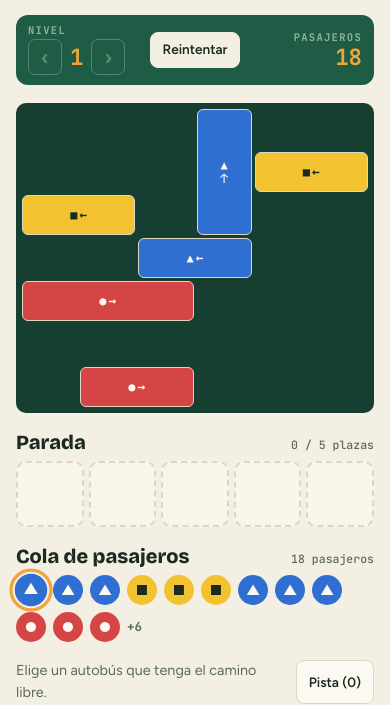
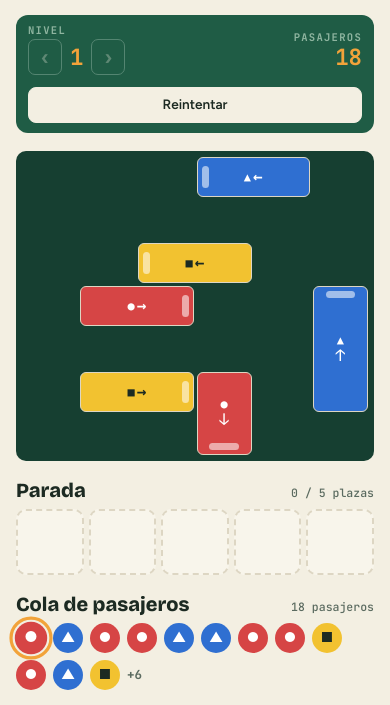
Before and after one commit to ecartolariesteves/300-Lab, a plain HTML site: page 303-Games/sala-de-juegos/ultima-parada/index.html in a window 390 px wide. Shown: the part 170-875 px from the top of the page. Drawn offline with nearby package versions, Linux system fonts and the light colour scheme.

Commit message:
Restore validated level generator and polish Última Parada
- Restore the standard mulberry32 PRNG from the validated reference
  (61|t); the changed constant produced different, unreviewed levels.
- Resume at the highest unlocked level instead of level 1.
- Use fixed light/dark text on buses and passengers so symbols stay
  readable in dark mode.
- Mark each bus front with a light stripe and enlarge the arrow.
- Move Retry to its own row on narrow screens so 3-digit levels fit.

```diff
--- a/303-Games/sala-de-juegos/ultima-parada/game.js
+++ b/303-Games/sala-de-juegos/ultima-parada/game.js
@@ -83,7 +83,7 @@ function renderBoard() {
     if (state.gone & (1 << id)) return;
     const button = document.createElement('button');
     button.type = 'button';
-    button.className = `bus ${bus.horiz ? 'horizontal' : 'vertical'} ${COLORS[bus.color]}`;
+    button.className = `bus ${bus.horiz ? 'horizontal' : 'vertical'} ${COLORS[bus.color]} dir-${bus.dir}`;
     if (id === hintedBus) button.classList.add('hinted');
     button.dataset.busId = id;
     button.dataset.color = bus.color;
@@ -320,4 +320,5 @@ $('result-action').addEventListener('click', () => {
   else loadLevel(currentLevel);
 });
 
-loadLevel(1);
+// Al abrir la página seguimos donde lo dejaste: el nivel más alto desbloqueado
+loadLevel(unlocked);
--- a/303-Games/sala-de-juegos/ultima-parada/levels.js
+++ b/303-Games/sala-de-juegos/ultima-parada/levels.js
@@ -1,5 +1,5 @@
 // Prototipo: generador + solucionador de "Última Parada"
-function mulberry32(a){return function(){a|=0;a=a+0x6D2B79F5|0;let t=Math.imul(a^a>>>15,1|a);t=t+Math.imul(t^t>>>7,61|a)^t;return((t^t>>>14)>>>0)/4294967296}}
+function mulberry32(a){return function(){a|=0;a=a+0x6D2B79F5|0;let t=Math.imul(a^a>>>15,1|a);t=t+Math.imul(t^t>>>7,61|t)^t;return((t^t>>>14)>>>0)/4294967296}}
 const DIRS={N:[-1,0],S:[1,0],E:[0,1],W:[0,-1]};
 const CAP=3;
 
--- a/303-Games/sala-de-juegos/ultima-parada/style.css
+++ b/303-Games/sala-de-juegos/ultima-parada/style.css
@@ -27,12 +27,18 @@
 .bus {
   position: relative; z-index: 1; display: flex; align-items: center; justify-content: center; gap: 4px;
   min-width: 40px; min-height: 40px; padding: 3px; border: 2px solid var(--line); border-radius: 9px;
-  color: var(--paper); font: 700 clamp(.72rem, 2.5vw, 1rem)/1 var(--f-mono); cursor: pointer;
+  color: #FFFFFF; font: 700 clamp(.72rem, 2.5vw, 1rem)/1 var(--f-mono); cursor: pointer;
 
   transition: transform 220ms ease, opacity 180ms ease, filter 150ms ease;
   touch-action: manipulation;
 }
-.bus[data-color="2"] { color: var(--ink); }
+.bus[data-color="2"], .bus[data-color="4"] { color: #1C2A22; }
+/* Morro del autobús: una franja clara en el lado hacia el que sale */
+.bus::after { content: ""; position: absolute; border-radius: 4px; background: rgb(255 255 255 / 0.55); }
+.bus.dir-E::after { right: 4px; top: 22%; bottom: 22%; width: 7px; }
+.bus.dir-W::after { left: 4px; top: 22%; bottom: 22%; width: 7px; }
+.bus.dir-N::after { top: 4px; left: 22%; right: 22%; height: 7px; }
+.bus.dir-S::after { bottom: 4px; left: 22%; right: 22%; height: 7px; }
 .bus:focus-visible { outline: 3px solid var(--signal); outline-offset: 2px; z-index: 3; }
 .bus:hover { filter: brightness(1.08); }
 .bus.horizontal { flex-direction: row; }
@@ -43,7 +49,7 @@
 .bus.violet { background: var(--bus-violet); }
 .bus.turquoise { background: var(--bus-turquoise); }
 .bus-symbol { font-size: clamp(.75rem, 2.8vw, 1.2rem); }
-.bus-arrow { font-size: clamp(.8rem, 3vw, 1.25rem); }
+.bus-arrow { font-size: clamp(1rem, 4vw, 1.5rem); }
 .bus.leaving { transform: translate(var(--exit-x), var(--exit-y)); opacity: .2; pointer-events: none; }
 .bus.shake { animation: shake 220ms ease-in-out; }
 @keyframes shake { 0%,100% { translate: 0; } 25% { translate: -4px 0; } 75% { translate: 4px 0; } }
@@ -71,13 +77,13 @@
 .queue { display: flex; align-items: center; flex-wrap: wrap; gap: 7px; min-height: 44px; }
 .passenger {
   width: 34px; height: 34px; display: grid; place-items: center; border-radius: 50%;
-  color: var(--paper); font: 700 .85rem/1 var(--f-body);
+  color: #FFFFFF; font: 700 .85rem/1 var(--f-body);
 }
 .passenger.red { background: var(--bus-red); }
 .passenger.blue { background: var(--bus-blue); }
 .passenger.yellow { background: var(--bus-yellow); color: #1C2A22; }
 .passenger.violet { background: var(--bus-violet); }
-.passenger.turquoise { background: var(--bus-turquoise); }
+.passenger.turquoise { background: var(--bus-turquoise); color: #1C2A22; }
 .passenger.first { outline: 3px solid var(--signal); outline-offset: 2px; transform: scale(1.08); }
 .queue-more { color: var(--muted); font: 700 .78rem/1 var(--f-mono); }
 .game-tools { display: flex; justify-content: space-between; align-items: center; gap: 12px; }
@@ -111,6 +117,9 @@
   .seat { width: 8px; height: 8px; }
   .passenger { width: 30px; height: 30px; }
   .game-tools { align-items: flex-start; }
+  /* En pantallas estrechas, "Reintentar" baja a su propia fila para no tapar el número de nivel */
+  .panel { grid-template-columns: 1fr auto; }
+  #retry { grid-column: 1 / -1; grid-row: 2; }
 }
 @media (prefers-reduced-motion: reduce) {
   .bus, .bay.departing { transition: none; animation: none; }
```
